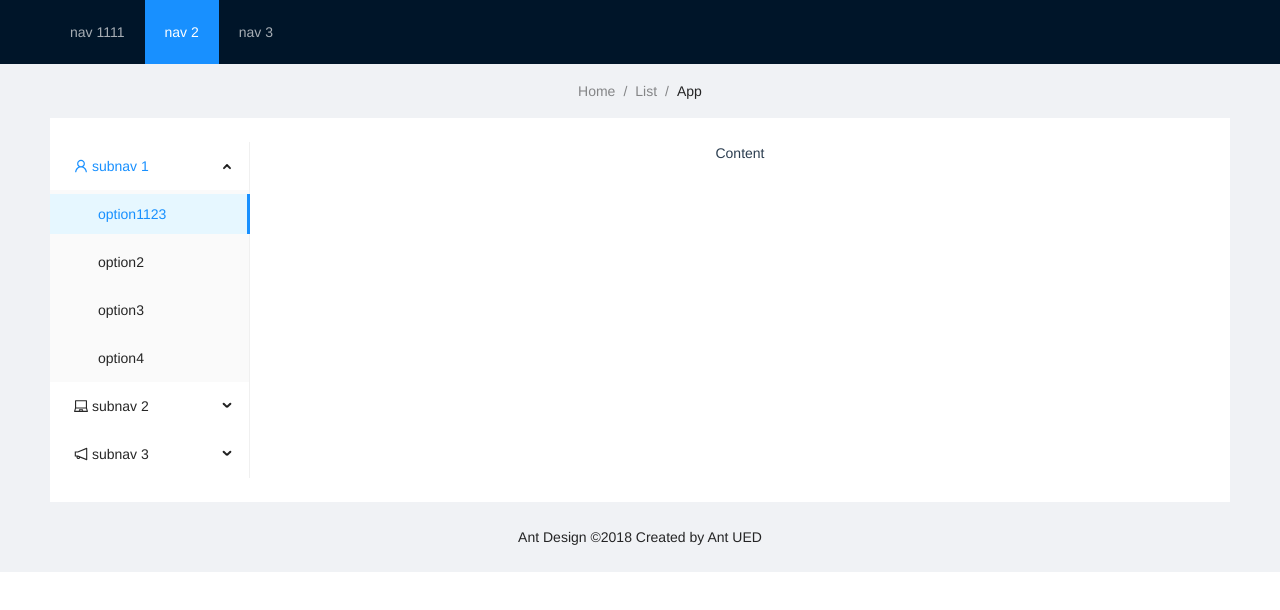
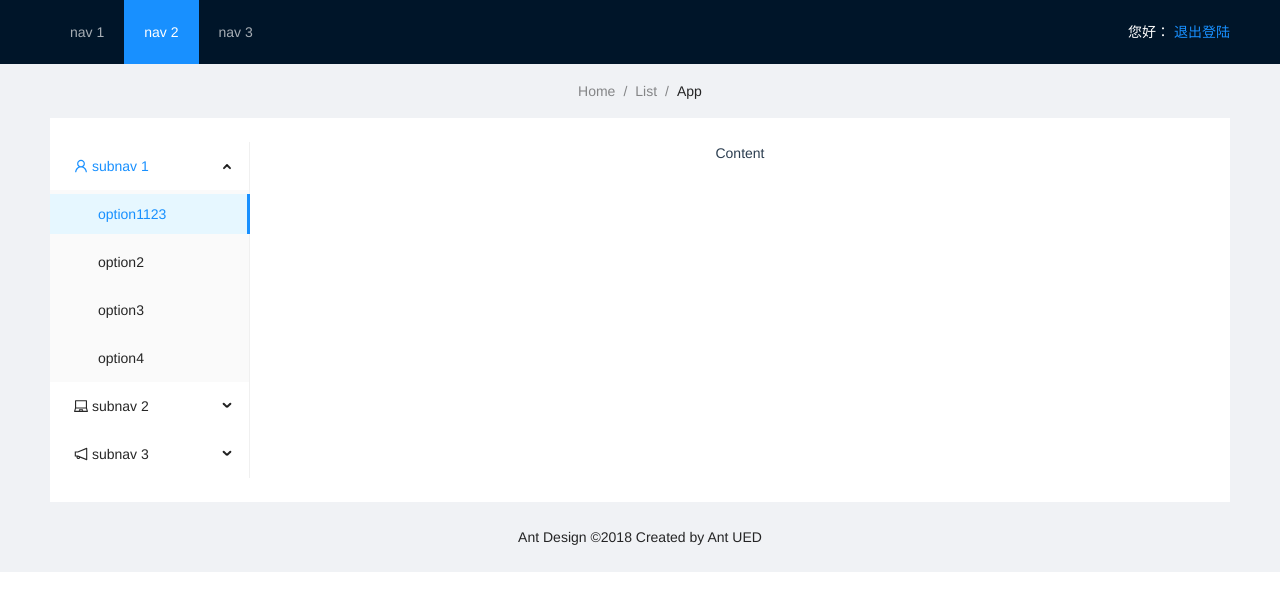
Before and after one commit to iggzq/train, a Vue app in the folder web/: page / in a window 1280 px wide. Shown: the top 610 px of the page. Built offline with nearby package versions, Linux system fonts and the light colour scheme; no server answers.

Commit message:
8.29.1 使用Vuex保存登陆信息

```diff
--- a/web/src/components/the-header.vue
+++ b/web/src/components/the-header.vue
@@ -1,13 +1,19 @@
 <template>
   <a-layout-header class="header">
     <div class="logo"/>
+    <div style="float: right; color: white">
+      您好：{{member.mobile}}
+      <router-link to="/login">
+        退出登陆
+      </router-link>
+    </div>
     <a-menu
         v-model:selectedKeys="selectedKeys1"
         theme="dark"
         mode="horizontal"
         :style="{ lineHeight: '64px' }"
     >
-      <a-menu-item key="1">nav 1111</a-menu-item>
+      <a-menu-item key="1">nav 1</a-menu-item>
       <a-menu-item key="2">nav 2</a-menu-item>
       <a-menu-item key="3">nav 3</a-menu-item>
     </a-menu>
@@ -16,14 +22,16 @@
 
 <script>
 import {defineComponent, ref} from 'vue';
+import store from "@/store";
 
 
 export default defineComponent({
   name: "the-header",
   setup() {
-
+    let member = store.state.member;
     return{
       selectedKeys1: ref(['2']),
+      member,
     }
   }
 });
--- a/web/src/store/index.js
+++ b/web/src/store/index.js
@@ -1,9 +1,17 @@
 import {createStore} from 'vuex'
 
 export default createStore({
-    state: {},
+    state: {
+        member: {}
+    },
     getters: {},
-    mutations: {},
-    actions: {},
+    mutations: {
+        setMember(state,member){
+            state.member = member;
+        }
+    },
+    actions: {
+
+    },
     modules: {}
 })
--- a/web/src/views/login.vue
+++ b/web/src/views/login.vue
@@ -48,6 +48,7 @@ import {left} from "core-js/internals/array-reduce";
 import axios from 'axios';
 import {notification} from "ant-design-vue";
 import {useRouter} from "vue-router";
+import store from "@/store";
 
 export default defineComponent({
   name: "login-view",
@@ -80,6 +81,7 @@ export default defineComponent({
               notification.success({description: '登陆成功'});
               //登陆成功跳到主页面
               router.push("/");
+              store.commit("setMember",data.content);
               loginForm.code = "8888";
             } else {
               notification.error({description: data.message})
```
